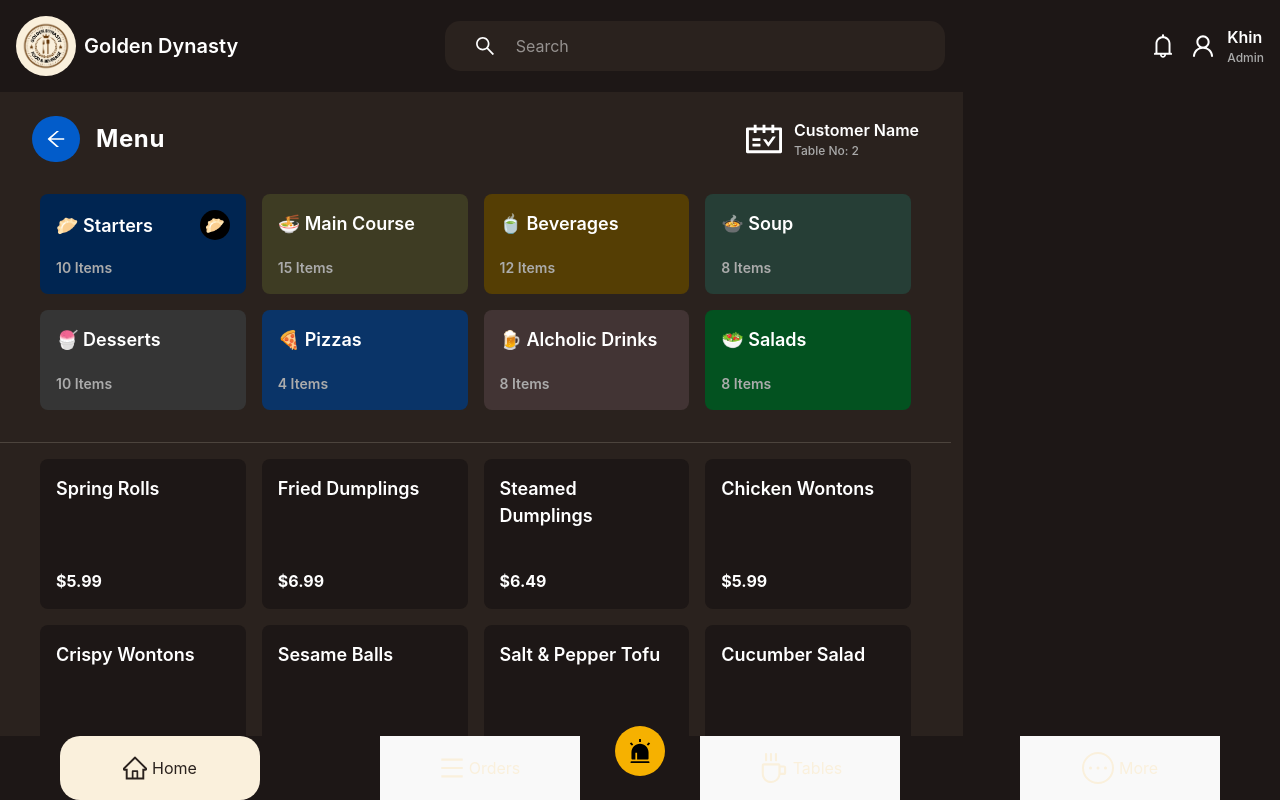
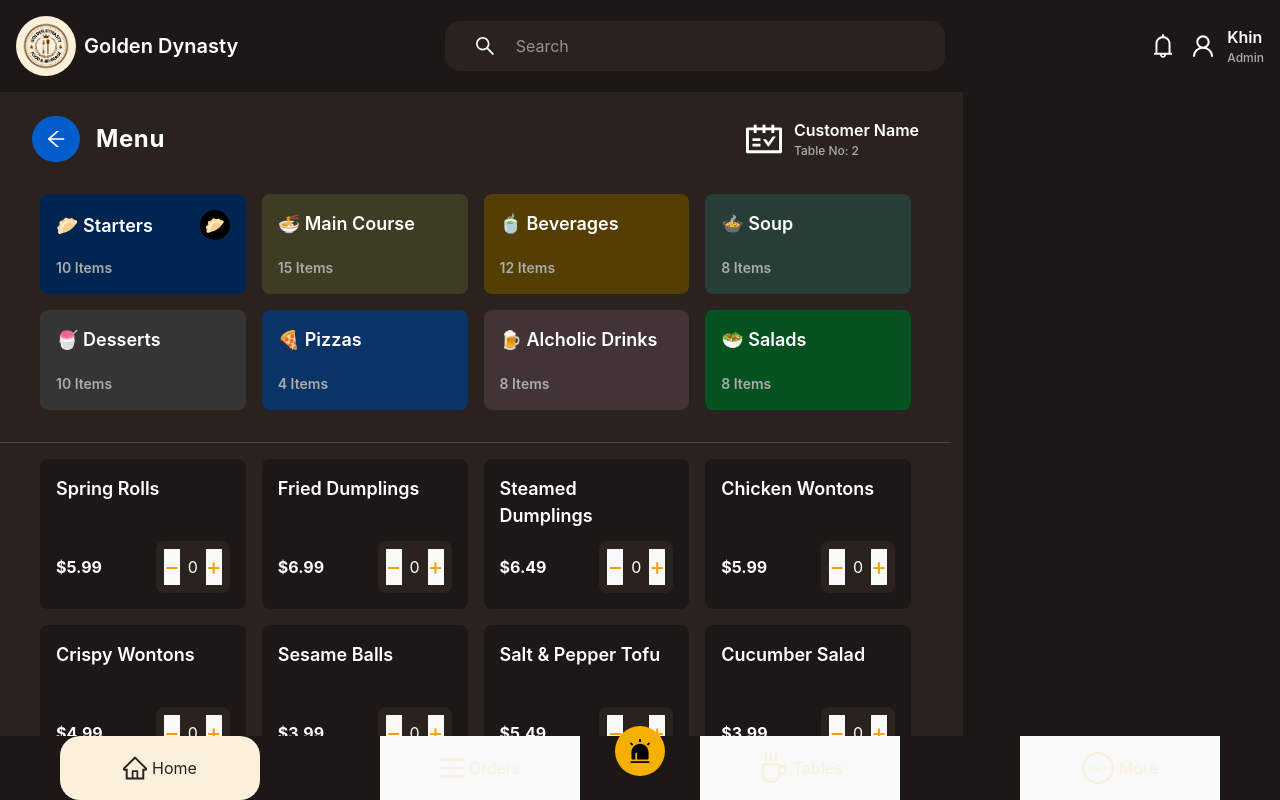
Before and after one commit to ClaraKhin/K_Restaurant, a React (Vite) app in the folder Restaurant_Client/: page /menu in a window 1280 px wide. Shown: the top 800 px of the page. Built offline with nearby package versions, Linux system fonts and the light colour scheme.

Commit message:
Built Menu Container and Items iteration

```diff
--- a/Restaurant_Client/src/components/menu/MenuContainer.jsx
+++ b/Restaurant_Client/src/components/menu/MenuContainer.jsx
@@ -5,6 +5,30 @@ import { menus } from "../../constants";
 const MenuContainer = () => {
   const [selectedMenu, setSelectedMenu] = useState(menus[0]);
   const [hover, setHover] = useState(null);
+  const [itemCount, setItemCount] = useState({});
+
+  const getUniqueId = (menuId, itemId) => {
+    // Create a unique ID by combining menuId and itemId
+    return `${menuId}-${itemId}`; // e.g., "1-3" for menuId 1 and itemId 3
+  };
+
+  const itemCountIncrement = (menuId, itemId) => {
+    // Accept both menuId and itemId
+    const uniqueId = getUniqueId(menuId, itemId); // Create a unique ID for each item
+    setItemCount((prev) => ({
+      // Update state based on previous state
+      ...prev,
+      [uniqueId]: (prev[uniqueId] || 0) >= 4 ? 4 : (prev[uniqueId] || 0) + 1, // Limit max count to 4
+    })); // Update the count for the specific item
+  };
+
+  const itemCountDecrement = (menuId, itemId) => {
+    const uniqueId = getUniqueId(menuId, itemId);
+    setItemCount((prev) => ({
+      ...prev,
+      [uniqueId]: (prev[uniqueId] || 0) > 0 ? prev[uniqueId] - 1 : 0,
+    }));
+  };
   return (
     <>
       <div
@@ -22,7 +46,11 @@ const MenuContainer = () => {
               key={menu.id}
               className="flex flex-col items-start justify-between h-[100px] rounded-lg cursor-pointer"
               style={{ padding: "1rem", backgroundColor: menu.bgColor }}
-              onClick={() => setSelectedMenu(menu)}
+              onClick={() => {
+                setSelectedMenu(menu);
+                setItemId(0);
+                setItemCount(0);
+              }}
             >
               <div className="flex items-center justify-between w-full">
                 <h1
@@ -60,33 +88,73 @@ const MenuContainer = () => {
           paddingBottom: "1rem",
         }}
       >
-        {selectedMenu?.items.map((menu) => {
+        {selectedMenu?.items.map((item) => {
+          // Iterate over items of the selected menu
+          const uniqueId = getUniqueId(selectedMenu.id, item.id); // Create a unique ID for each item
+          const count = itemCount[uniqueId] || 0;
           return (
             <div
-              onMouseEnter={() => setHover(menu.id)}
+              onMouseEnter={() => setHover(item.id)}
               onMouseLeave={() => setHover(null)}
-              key={menu.id}
+              key={item.id}
               className="flex flex-col items-start justify-between h-[150px] rounded-lg cursor-pointer"
               style={{
                 padding: "1rem",
-                backgroundColor: hover === menu.id ? "#7d7c7c3b" : "#1d1716",
+                backgroundColor: hover === item.id ? "#7d7c7c3b" : "#1d1716",
               }}
             >
-              <div className="flex items-center justify-between w-full">
               <h1
                 className="text-[#ffffff]"
                 style={{ fontSize: "1.125rem", fontWeight: 600 }}
               >
-                  {menu.name}
+                {item.name}
               </h1>
-              </div>
-
+              <div className="flex items-center justify-between w-full">
                 <p
                   className="text-[#ffffff] "
                   style={{ fontSize: "1rem", fontWeight: 700 }}
                 >
-                ${menu.price}
+                  ${item.price}
                 </p>
+
+                <div
+                  className="flex items-center justify-between rounded-lg"
+                  style={{
+                    backgroundColor: "#2A221E",
+                    paddingLeft: "0.5rem",
+                    paddingRight: "0.5rem",
+                    paddingTop: "0.5rem",
+                    paddingBottom: "0.5rem",
+                  }}
+                >
+                  <button
+                    onClick={() => itemCountDecrement(selectedMenu.id, item.id)}
+                    style={{
+                      color: "#F59E0B",
+                      fontSize: "1.5rem",
+                      cursor: "pointer",
+                    }}
+                  >
+                    &minus;
+                  </button>
+                  <span
+                    className="text-[#FFFFFF]"
+                    style={{ marginLeft: "0.5rem", marginRight: "0.5rem" }}
+                  >
+                    {count}
+                  </span>
+                  <button
+                    onClick={() => itemCountIncrement(selectedMenu.id, item.id)}
+                    style={{
+                      color: "#F59E0B",
+                      fontSize: "1.5rem",
+                      cursor: "pointer",
+                    }}
+                  >
+                    &#43;
+                  </button>
+                </div>
+              </div>
             </div>
           );
         })}
```
Lines whose indentation alone changed are shown as unchanged.
